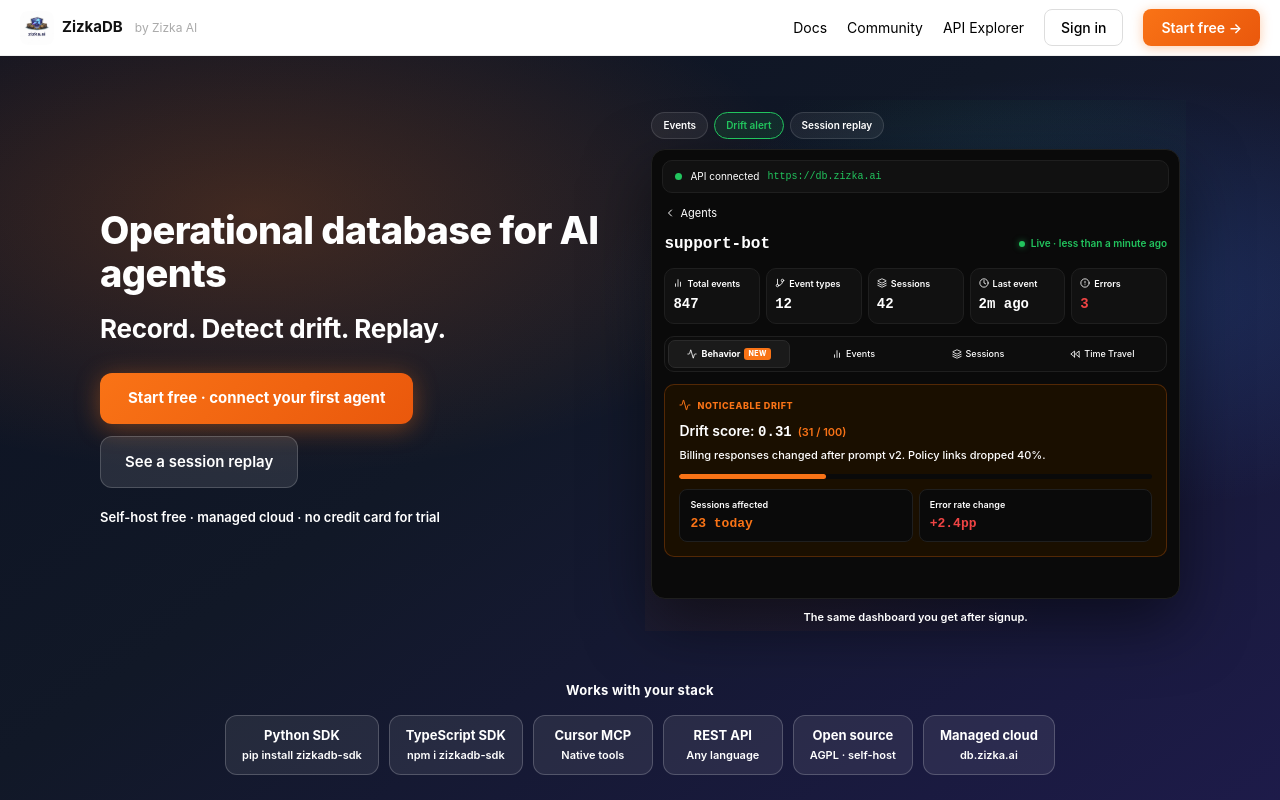
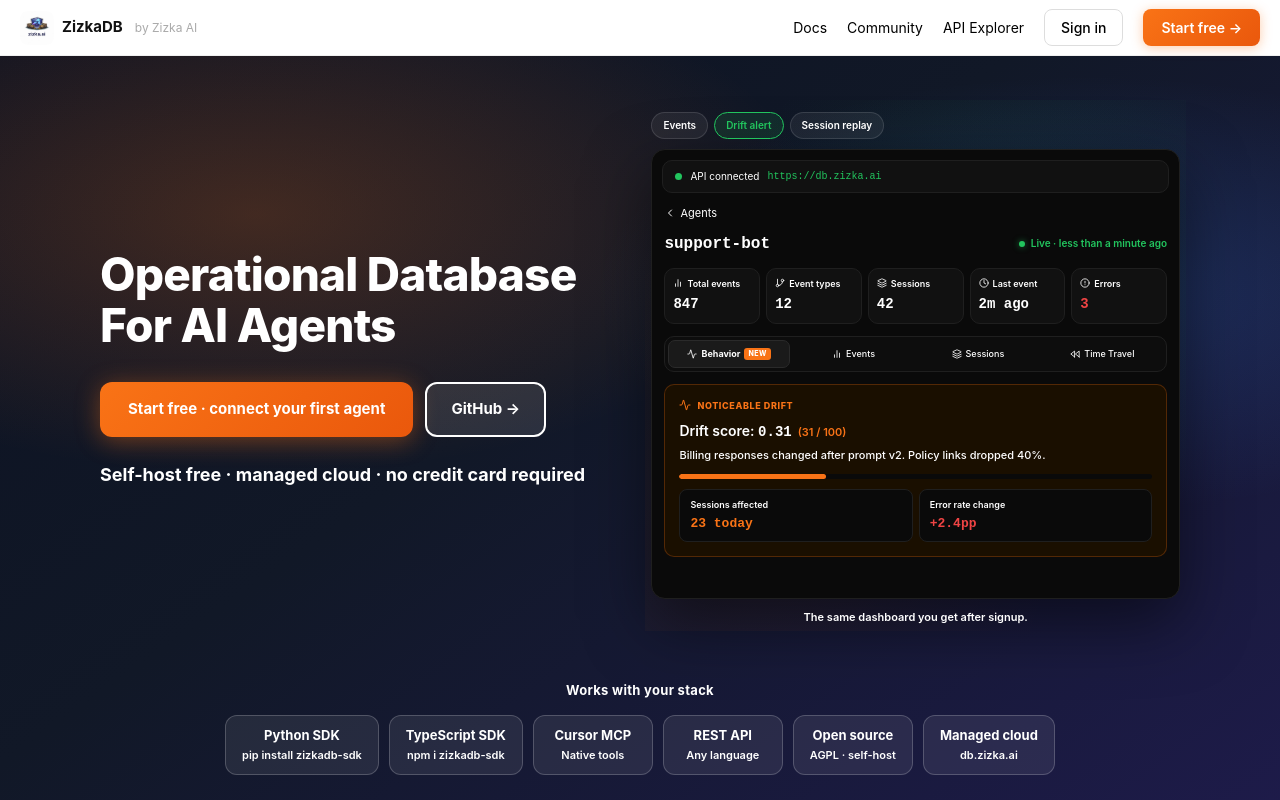
Before and after one commit to Subhajitdas99/ZizkaDB, a Next.js app in the folder dashboard/: page / in a window 1280 px wide. Shown: the top 800 px of the page. Built offline with nearby package versions, Linux system fonts and the light colour scheme.

Commit message:
Update hero copy, add competitor table, and GitHub links.
Use title-case operational database headline only in the hero, enlarge self-host line, add LangSmith/Mem0/Pinecone comparison before the final CTA, and link directly to GitHub from hero and footer CTA.

```diff
--- a/dashboard/app/layout.tsx
+++ b/dashboard/app/layout.tsx
@@ -1,7 +1,7 @@
 import type { Metadata } from 'next'
 import './globals.css'
 
-const TAGLINE = 'Operational database for AI agents. Record. Detect drift. Replay.'
+const TAGLINE = 'Operational Database For AI Agents. Open source. Self-host free or managed cloud.'
 
 export const metadata: Metadata = {
   title: {
--- a/dashboard/app/opengraph-image.tsx
+++ b/dashboard/app/opengraph-image.tsx
@@ -39,7 +39,7 @@
           fontSize: 22, color: '#94a3b8', marginTop: 14, maxWidth: 800,
           textAlign: 'center', lineHeight: 1.45,
         }}>
-          Operational database for AI agents. Record. Detect drift. Replay.
+          Operational Database For AI Agents. Open source.
         </div>
       </div>
     ),
--- a/dashboard/app/page.tsx
+++ b/dashboard/app/page.tsx
@@ -5,6 +5,7 @@
 import { SiteNav } from '@/components/SiteNav'
 import { SessionReplayDemo } from '@/components/marketing/SessionReplayDemo'
 import { IntegrationStrip } from '@/components/marketing/IntegrationStrip'
+import { CompetitorCompare } from '@/components/marketing/CompetitorCompare'
 import { ConversationCompare } from '@/components/marketing/ConversationCompare'
 import { TrustBar } from '@/components/marketing/TrustBar'
 import { BrandLogo } from '@/components/BrandLogo'
@@ -13,7 +14,7 @@
 
 const GITHUB_URL = 'https://github.com/Zizka-ai/ZizkaDB'
 
-const HERO_HEADLINE = 'Record. Detect drift. Replay.'
+const HERO_TITLE = 'Operational Database For AI Agents'
 const FINAL_CTA_LINE = 'Fix before production breaks'
 
 const MCP_CONFIG = `{
@@ -40,8 +41,8 @@
       <style>{`
         @media (max-width: 768px) {
           .zdb-section { padding-left: 20px !important; padding-right: 20px !important; }
-          .zdb-hero-badge { font-size: 28px !important; }
-          .zdb-hero-h1 { font-size: 22px !important; }
+          .zdb-hero-title { font-size: 32px !important; }
+          .zdb-hero-sub { font-size: 15px !important; }
           .zdb-hero-grid { grid-template-columns: 1fr !important; gap: 32px !important; }
           .zdb-steps { grid-template-columns: 1fr !important; }
           .zdb-compare-grid { grid-template-columns: 1fr !important; }
@@ -72,27 +73,31 @@
             display: 'grid', gridTemplateColumns: '1fr 1.05fr', gap: 48, alignItems: 'center',
           }}>
             <div>
-              <p className="zdb-hero-badge" style={{
-                fontSize: 38, fontWeight: 800, lineHeight: 1.12, margin: '0 0 18px',
-                letterSpacing: -0.6, color: '#fff', maxWidth: 520,
+              <h1 className="zdb-hero-title" style={{
+                fontSize: 46, fontWeight: 800, lineHeight: 1.1, margin: '0 0 32px',
+                letterSpacing: -0.8, color: '#fff', maxWidth: 520,
               }}>
-                Operational database for AI agents
-              </p>
-
-              <h1 className="zdb-hero-h1" style={{
-                fontSize: 26, fontWeight: 700, lineHeight: 1.25, margin: '0 0 28px',
-                letterSpacing: -0.3, color: '#fff', maxWidth: 520,
-              }}>
-                {HERO_HEADLINE}
+                {HERO_TITLE}
               </h1>
 
-              <div className="zdb-hero-btns" style={{ display: 'flex', gap: 12, flexWrap: 'wrap', marginBottom: 20 }}>
+              <div className="zdb-hero-btns" style={{ display: 'flex', gap: 12, flexWrap: 'wrap', marginBottom: 24 }}>
                 <Link href="/signup" style={primaryBtn}>Start free · connect your first agent</Link>
-                <a href="#demo" style={ghostBtn}>See a session replay</a>
+                <a
+                  href={GITHUB_URL}
+                  target="_blank"
+                  rel="noreferrer"
+                  style={{
+                    ...ghostBtn,
+                    border: '2px solid #fff',
+                    fontWeight: 700,
+                  }}
+                >
+                  GitHub →
+                </a>
               </div>
 
-              <p style={{ fontSize: 13, fontWeight: 600, color: '#fff', margin: 0 }}>
-                Self-host free · managed cloud · no credit card for trial
+              <p className="zdb-hero-sub" style={{ fontSize: 18, fontWeight: 700, color: '#fff', margin: 0, lineHeight: 1.5 }}>
+                Self-host free · managed cloud · no credit card required
               </p>
             </div>
 
@@ -286,6 +291,8 @@
         </div>
       </section>
 
+      <CompetitorCompare />
+
       {/* ── Final CTA ── */}
       <section className="zdb-section" style={{
         padding: '88px 40px', background: M.heroBg, position: 'relative', overflow: 'hidden',
@@ -301,6 +308,7 @@
           <div style={{ display: 'flex', gap: 12, justifyContent: 'center', flexWrap: 'wrap' }}>
             <Link href="/signup" style={primaryBtn}>Start free trial</Link>
             <Link href="/docs" style={ghostBtn}>Read the docs</Link>
+            <a href={GITHUB_URL} target="_blank" rel="noreferrer" style={ghostBtn}>GitHub →</a>
           </div>
         </div>
       </section>
--- /dev/null
+++ b/dashboard/components/marketing/CompetitorCompare.tsx
@@ -0,0 +1,112 @@
+import Link from 'next/link'
+import { BRAND } from '@/components/brand'
+import { M, container, h2, lead, sectionTitle } from './marketing-theme'
+
+const GITHUB_URL = 'https://github.com/Zizka-ai/ZizkaDB'
+
+const ROWS: [string, string, string, string, string][] = [
+  ['Agent event logging', '✓', '✗', '✗', '✓'],
+  ['Causal lineage', '~', '✗', '✗', '✓'],
+  ['Time travel (state at T)', '✗', '✗', '✗', '✓'],
+  ['Semantic search on history', '✗', '✓', '✓', '✓'],
+  ['Behavioral baseline / drift', '✗', '✗', '✗', '✓'],
+  ['Cross-agent fleet queries', '✗', '✗', '✗', '✓'],
+  ['Self-host free', '✓', '✓', '✗', '✓'],
+]
+
+const COLS = ['Capability', 'LangSmith', 'Mem0', 'Pinecone', 'ZizkaDB'] as const
+
+export function CompetitorCompare() {
+  return (
+    <section id="compare" className="zdb-section" style={{ padding: '88px 40px', background: '#fff' }}>
+      <div style={container(980)}>
+        <p style={sectionTitle}>Compare</p>
+        <h2 style={h2}>Operational database vs traces, memory, and vectors</h2>
+        <p style={lead}>
+          Vector DBs store embeddings. Traces show spans. ZizkaDB stores agent decisions, lineage, and drift.
+        </p>
+
+        <div style={{ overflowX: 'auto', marginBottom: 28, borderRadius: 16, border: `1px solid ${M.line}` }}>
+          <table style={{ width: '100%', borderCollapse: 'collapse', minWidth: 640 }}>
+            <thead>
+              <tr style={{ background: M.wash }}>
+                {COLS.map((col, i) => (
+                  <th
+                    key={col}
+                    style={{
+                      padding: '14px 16px',
+                      textAlign: i === 0 ? 'left' : 'center',
+                      fontSize: 13,
+                      fontWeight: 800,
+                      color: '#000',
+                      borderBottom: `2px solid ${M.line}`,
+                      background: i === 4 ? '#fff7ed' : M.wash,
+                    }}
+                  >
+                    {col}
+                  </th>
+                ))}
+              </tr>
+            </thead>
+            <tbody>
+              {ROWS.map(([cap, ...vals]) => (
+                <tr key={cap}>
+                  <td style={{
+                    padding: '12px 16px', fontSize: 13, fontWeight: 600, color: '#000',
+                    borderBottom: `1px solid ${M.line}`,
+                  }}>
+                    {cap}
+                  </td>
+                  {vals.map((v, j) => (
+                    <td
+                      key={j}
+                      style={{
+                        padding: '12px 16px', textAlign: 'center', fontSize: 15, fontWeight: 800,
+                        color: v === '✓' ? '#16a34a' : v === '~' ? BRAND : '#000',
+                        borderBottom: `1px solid ${M.line}`,
+                        background: j === 3 ? '#fff7ed' : '#fff',
+                      }}
+                    >
+                      {v}
+                    </td>
+                  ))}
+                </tr>
+              ))}
+            </tbody>
+          </table>
+        </div>
+
+        <p style={{ textAlign: 'center', fontSize: 13, fontWeight: 600, color: '#000', margin: '0 0 20px' }}>
+          ~ = partial support. Verify competitor docs before external debates.
+        </p>
+
+        <div style={{ display: 'flex', gap: 12, justifyContent: 'center', flexWrap: 'wrap' }}>
+          <a
+            href={GITHUB_URL}
+            target="_blank"
+            rel="noreferrer"
+            style={{
+              display: 'inline-flex', alignItems: 'center', gap: 8,
+              padding: '14px 28px', borderRadius: 12, textDecoration: 'none',
+              fontWeight: 700, fontSize: 15, color: '#fff',
+              background: '#000', border: '2px solid #000',
+            }}
+          >
+            View on GitHub →
+          </a>
+          <Link
+            href="/trust#comparison"
+            style={{
+              display: 'inline-flex', alignItems: 'center', gap: 8,
+              padding: '14px 28px', borderRadius: 12, textDecoration: 'none',
+              fontWeight: 700, fontSize: 15, color: '#000',
+              background: '#fff', border: `2px solid #000`,
+            }}
+          >
+            Full comparison
+          </Link>
+        </div>
+      </div>
+    </section>
+  )
+}
```
